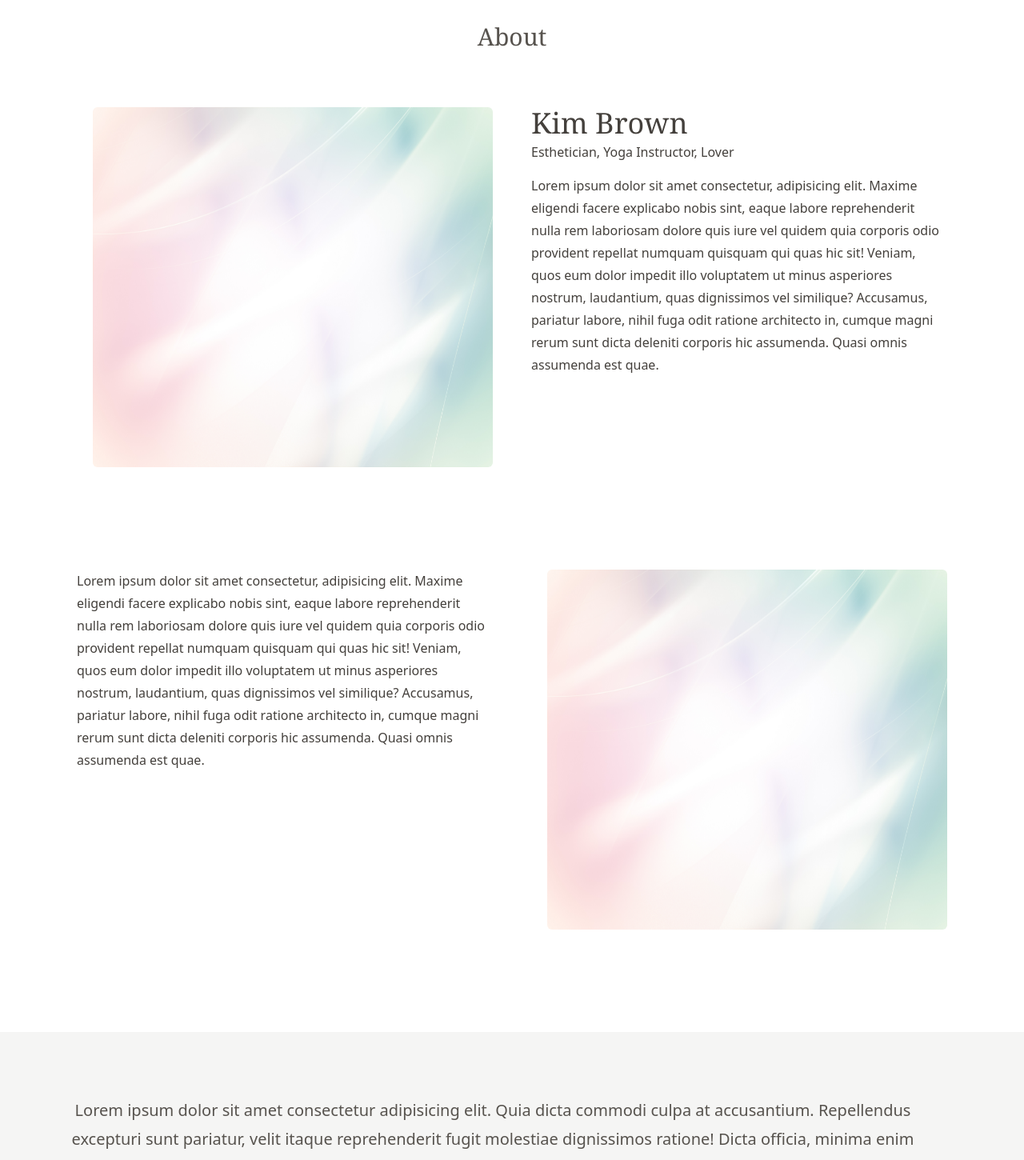
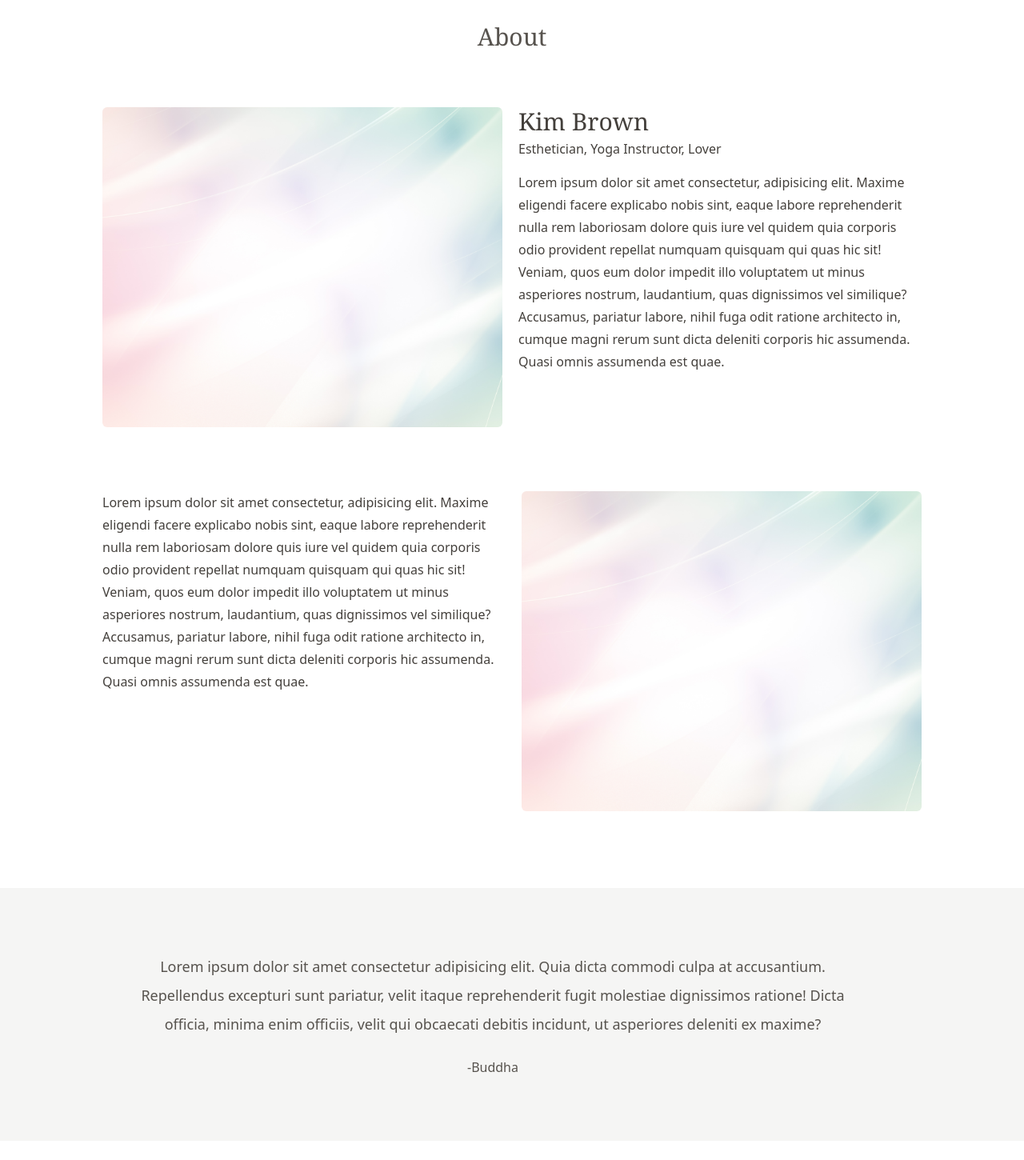
Before and after one commit to bridgerbrown/pure-shakti, a Next.js app: page /about in a window 1280 px wide. Shown: the part 220-1670 px from the top of the page at 80% size. Built offline with nearby package versions, Linux system fonts and the light colour scheme.

Commit message:
about styling fixing

```diff
--- a/pages/about.tsx
+++ b/pages/about.tsx
@@ -10,19 +10,19 @@ export default function About() {
         <header className='w-full text-center h-36 mb-4 flex justify-center items-center'>
             <h1 className='text-3xl font-serif text-stone-600'>About</h1>
         </header>
-        <section className='pb-72 space-y-32 flex flex-col justify-center items-center'>
-            <div className='w-[85vw] flex'>
-                <div className='w-1/2 flex justify-end'>
+        <section className='mb-24 space-y-20 flex flex-col justify-center items-center'>
+            <div className='w-[80vw] flex'>
+                <div className='w-1/2 flex justify-start'>
                     <Image
                         src='/white-bg.jpg'
                         alt='White background'
                         width={3700}
                         height={2220}
-                        className='w-[500px] h-[450px] rounded-md'
+                        className='w-[500px] h-[400px] object-cover rounded-md'
                     />
                 </div>
-                <div className='w-1/2 text-stone-700 flex flex-col ml-12'>
-                    <h2 className='text-4xl font-serif mb-1'>
+                <div className='w-1/2 text-stone-700 flex flex-col ml-4'>
+                    <h2 className='text-3xl font-serif mb-1'>
                         Kim Brown
                     </h2>
                     <h3 className='mb-4'>
@@ -33,11 +33,12 @@ export default function About() {
                     </p>
                 </div>
             </div>
-            <div className='w-[85vw] flex'>
-                <div className='w-1/2 text-stone-700 flex flex-col mr-12'>
+            <div className='w-[80vw] flex'>
+                <div className='mr-4 w-1/2 text-stone-700 flex flex-col'>
                     <p className='leading-7'>
                         Lorem ipsum dolor sit amet consectetur, adipisicing elit. Maxime eligendi facere explicabo nobis sint, eaque labore reprehenderit nulla rem laboriosam dolore quis iure vel quidem quia corporis odio provident repellat numquam quisquam qui quas hic sit! Veniam, quos eum dolor impedit illo voluptatem ut minus asperiores nostrum, laudantium, quas dignissimos vel similique? Accusamus, pariatur labore, nihil fuga odit ratione architecto in, cumque magni rerum sunt dicta deleniti corporis hic assumenda. Quasi omnis assumenda est quae.
                     </p>
+
                 </div>
                 <div className='w-1/2 flex justify-end'>
                     <Image
@@ -45,13 +46,15 @@ export default function About() {
                         alt='White background'
                         width={3700}
                         height={2220}
-                        className='w-[500px] h-[450px] rounded-md'
+                        className='w-[500px] h-[400px] object-cover rounded-md'
                     />
                 </div>
             </div>
+        </section>
+        <section className='mb-24'>
             <div className='py-20 flex w-full justify-center bg-stone-100'>
-                <div className='w-[85vw] text-center text-stone-600 flex flex-col mr-12'>
-                    <p className='leading-9 text-xl'>
+                <div className='w-[70vw] text-center text-stone-600 flex flex-col mr-12'>
+                    <p className='leading-9 text-lg'>
                         Lorem ipsum dolor sit amet consectetur adipisicing elit. Quia dicta commodi culpa at accusantium. Repellendus excepturi sunt pariatur, velit itaque reprehenderit fugit molestiae dignissimos ratione! Dicta officia, minima enim officiis, velit qui obcaecati debitis incidunt, ut asperiores deleniti ex maxime?
                     </p>
                     <br />
@@ -59,6 +62,11 @@ export default function About() {
                 </div>
             </div>
         </section>
+        <section className='pb-72 flex flex-col justify-center items-center'>
+            <h2 className='text-2xl'>
+                Contact Me
+            </h2>
+        </section>
         <Footer />
     </main>
   )
```
